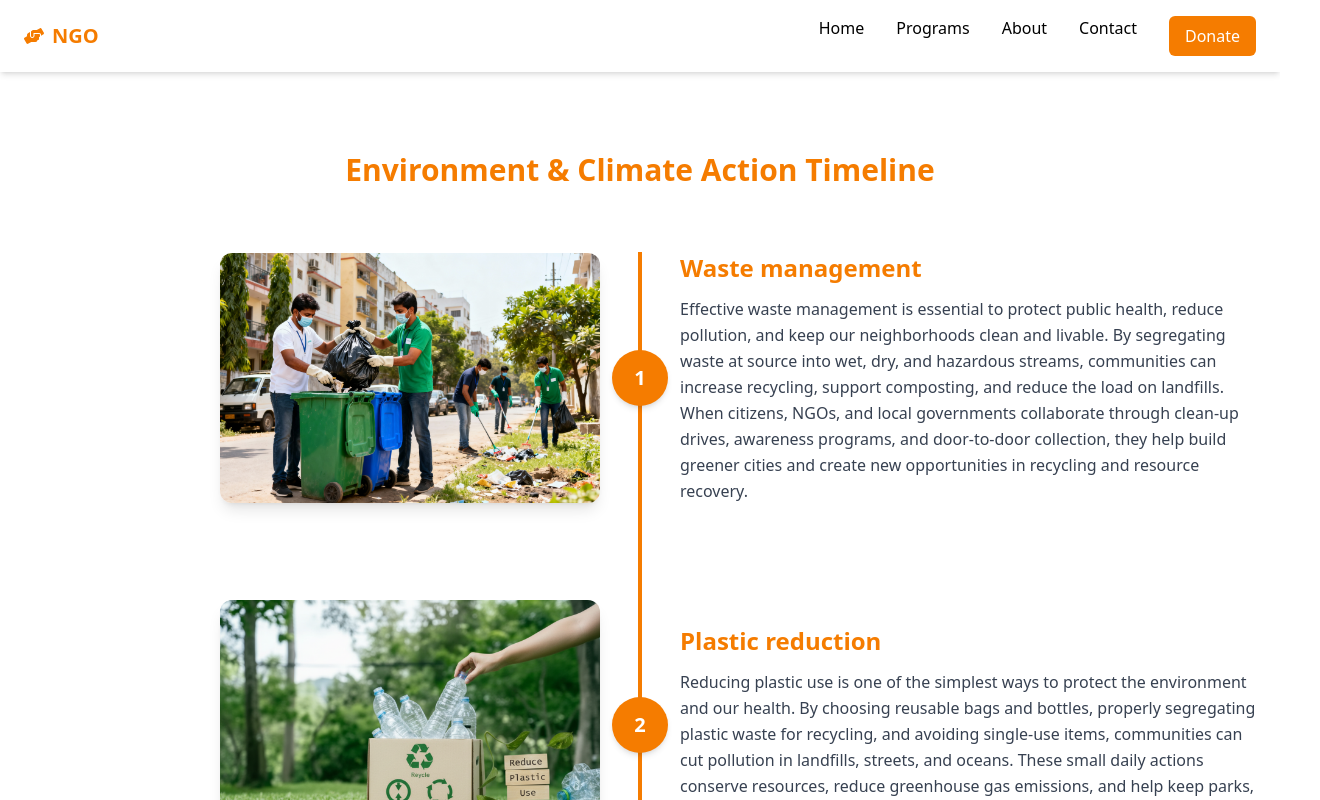
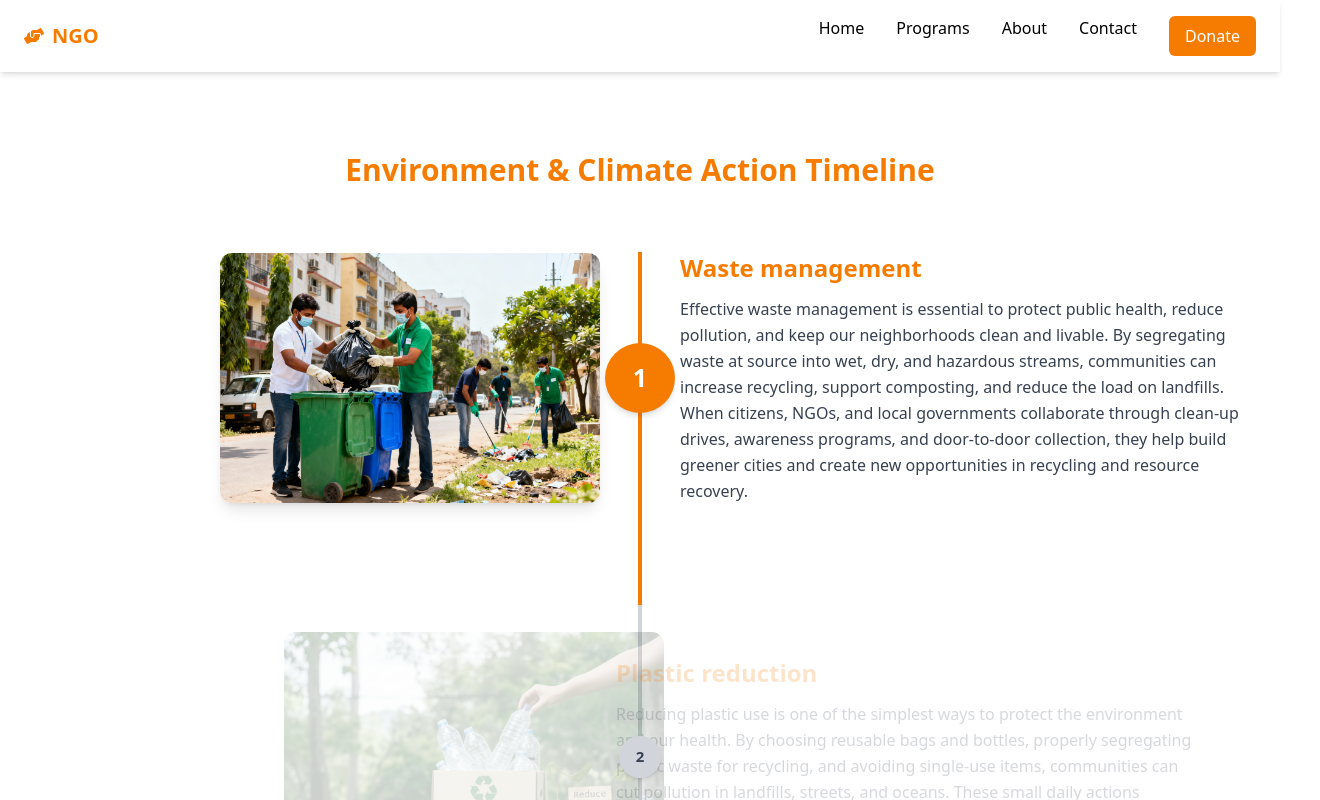
Before and after one commit to Siriivalli/teachfoundation, a React (Create React App) app: page /programs/environment in a window 1280 px wide. Shown: the top 800 px of the page, 1320 px wide, since content can reach past the window. Built offline with nearby package versions, Linux system fonts and the light colour scheme.

Commit message:
environment page

```diff
--- a/src/pages/Environment.jsx
+++ b/src/pages/Environment.jsx
@@ -3,6 +3,7 @@ import plasticImg from "../assets/plastic.png"
 import riversImg from "../assets/rivers.png"
 import treesImg from "../assets/trees.png"
 import tourismImg from "../assets/tourism.png"
+import { useEffect, useRef, useState } from "react";
 export default function Environment() {
   const activities = [
     {
@@ -33,7 +34,32 @@ export default function Environment() {
 
     // add more activities...
   ];
+   const refs = useRef([]);
+  const [activeIndex, setActiveIndex] = useState(0);
 
+  useEffect(() => {
+   const observer = new IntersectionObserver(
+  (entries) => {
+    entries.forEach((entry) => {
+      if (entry.isIntersecting) {
+        const index = Number(entry.target.getAttribute("data-index"));
+        setActiveIndex(index);
+      }
+    });
+  },
+  {
+    threshold: 0.15,
+    rootMargin: "-150px 0px -150px 0px",
+  }
+);
+
+
+    refs.current.forEach((ref) => ref && observer.observe(ref));
+
+    return () => {
+      refs.current.forEach((ref) => ref && observer.unobserve(ref));
+    };
+  }, []);
       return (
     <div className="container mx-auto px-6 mt-20">
       <h1 className="text-3xl font-bold text-primary text-center mb-16">
@@ -41,16 +67,37 @@ export default function Environment() {
       </h1>
 
       <div className="relative">
-        {/* Vertical Middle Timeline Line */}
-        <div className="absolute left-1/2 top-0 bottom-0 w-1 bg-primary -translate-x-1/2"></div>
 
-        {activities.map((activity, index) => (
+        {/* BACKGROUND LINE */}
+        <div className="absolute left-1/2 top-0 bottom-0 w-1 bg-gray-300 -translate-x-1/2"></div>
+
+        {/* PROGRESS FILL LINE */}
+        <div
+          className="absolute left-1/2 top-0 w-1 bg-primary -translate-x-1/2 transition-all duration-700"
+          style={{
+            height: `${((activeIndex + 1) / activities.length) * 100}%`,
+          }}
+        ></div>
+
+        {/* Timeline Items */}
+        {activities.map((activity, index) => {
+          const isActive = activeIndex === index;
+          const isLeft = index % 2 === 0; // alternate animation
+
+          return (
             <div
               key={index}
-            className="relative flex items-center mb-24"
+              data-index={index}
+              ref={(el) => (refs.current[index] = el)}
+              className="relative flex items-center mb-32"
             >
-            {/* Left Side Image */}
-            <div className="w-1/2 pr-10 flex justify-end">
+              {/* IMAGE SIDE */}
+              <div
+                className={`w-1/2 pr-10 flex justify-end transition-all duration-700
+                  ${isActive ? "opacity-100" : "opacity-20"}
+                  ${isActive ? (isLeft ? "translate-x-0" : "translate-x-0") : isLeft ? "-translate-x-16" : "translate-x-16"}
+                `}
+              >
                 <img
                   src={activity.img}
                   alt={activity.title}
@@ -58,15 +105,36 @@ export default function Environment() {
                 />
               </div>
 
-            {/* Number Circle */}
+              {/* NUMBER CIRCLE */}
               <div className="absolute left-1/2 -translate-x-1/2 z-10">
-              <div className="w-14 h-14 bg-primary text-white rounded-full flex items-center justify-center text-xl font-bold shadow-md">
+                <div
+                  className={`w-14 h-14 rounded-full flex items-center justify-center text-xl font-bold shadow-md transition-all duration-700
+                    ${
+                      activeIndex >= index
+                        ? "bg-primary text-white scale-125"
+                        : "bg-gray-300 text-gray-700 scale-75"
+                    }
+                  `}
+                >
                   {index + 1}
                 </div>
               </div>
 
-            {/* Right Side Text */}
-            <div className="w-1/2 pl-10">
+              {/* TEXT SIDE */}
+              <div
+                className={`w-1/2 pl-10 transition-all duration-700
+                  ${isActive ? "opacity-100" : "opacity-20"}
+                  ${
+                    isActive
+                      ? isLeft
+                        ? "translate-x-0"
+                        : "translate-x-0"
+                      : isLeft
+                      ? "translate-x-16"
+                      : "-translate-x-16"
+                  }
+                `}
+              >
                 <h2 className="text-2xl font-semibold text-primary">
                   {activity.title}
                 </h2>
@@ -75,7 +143,8 @@ export default function Environment() {
                 </p>
               </div>
             </div>
-        ))}
+          );
+        })}
       </div>
     </div>
   );
```
Lines whose indentation alone changed are shown as unchanged.
